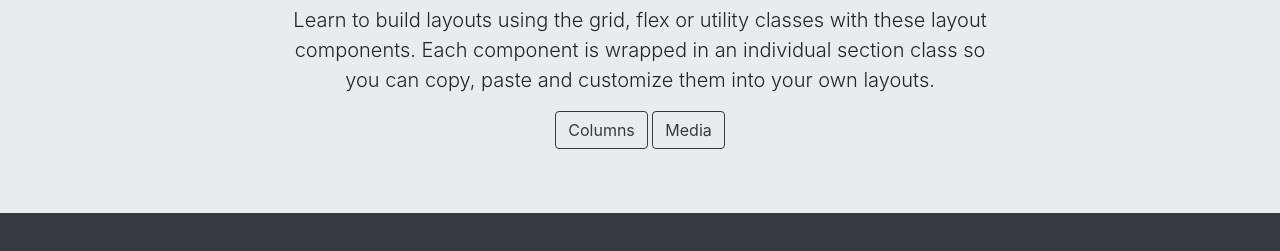
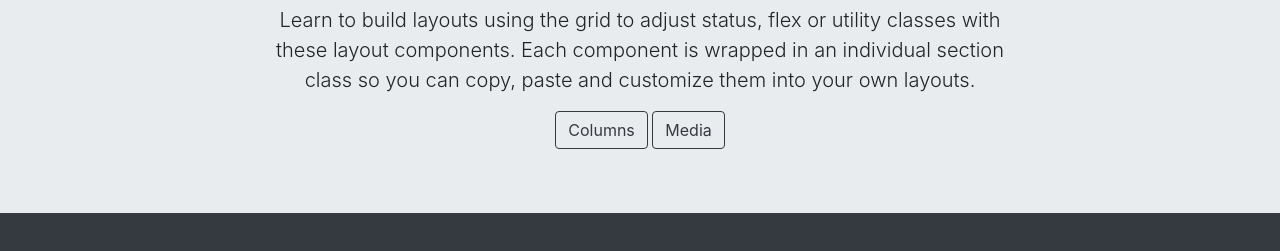
Before and after one commit to Tunnapa12/babs, a plain HTML site: page learning-git-github-2421501-01_02b/index.html in a window 1280 px wide. Shown: the part 157-408 px from the top of the page. Drawn offline with nearby package versions, Linux system fonts and the light colour scheme.

Commit message:
updated text to free range

```diff
--- a/learning-git-github-2421501-01_02b/index.html
+++ b/learning-git-github-2421501-01_02b/index.html
@@ -45,7 +45,7 @@
             <div class="col-11 col-sm-10 col-md-8 animated fadeInUp">
               <h3 class="text-reverse">Introduction</h3>
               <p class="lead">
-                Learn to build layouts using the grid, flex or utility classes with these layout components. Each component is wrapped in an
+                Learn to build layouts using the grid to adjust status, flex or utility classes with these layout components. Each component is wrapped in an
                 individual section class so you can copy, paste and customize them into your own layouts.
               </p>
               <a class="btn btn-outline-dark" href="columns.html">Columns</a>
```
